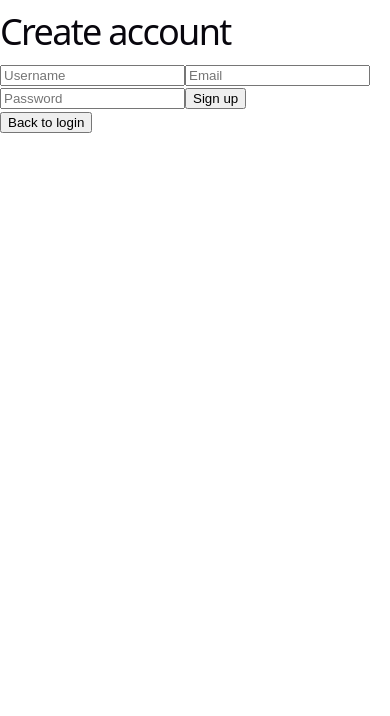
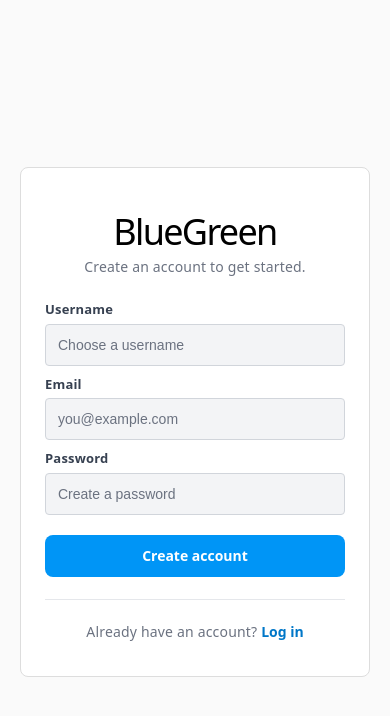
Before and after one commit to PinkThePanther/aws-bluegreen-flask, a React (Vite) app in the folder frontend/: page / in a window 390 px wide. Both pictures are taken after typing "name@example.com", "Sample123" into the empty fields and a click on the button "Create account". Shown: the top 716 px of the page. Built offline with nearby package versions, Linux system fonts and the light colour scheme.

Commit message:
Fix signup route and backend signup flow

```diff
--- a/frontend/src/App.css
+++ b/frontend/src/App.css
@@ -45,11 +45,13 @@
 }
 
 .login-card {
-  width: 350px;
+  width: min(350px, calc(100% - 40px));
   padding: 40px;
   border: 1px solid #ddd;
+  border-radius: 8px;
   background: white;
   text-align: center;
+  box-sizing: border-box;
 }
 
 .login-logo {
@@ -67,14 +69,31 @@
   gap: 10px;
 }
 
+.form-field {
+  display: flex;
+  flex-direction: column;
+  gap: 6px;
+  text-align: left;
+}
+
+.form-label {
+  font-size: 13px;
+  line-height: 1.3;
+  font-weight: 600;
+  color: #374151;
+}
+
 
 .login-input {
+  width: 100%;
+  min-height: 42px;
   padding: 12px;
   border: 1px solid #d1d5db;
   border-radius: 4px;
   font-size: 14px;
   color: #111827;
   background-color: #f3f4f6;
+  box-sizing: border-box;
 }
 
 .login-input::placeholder {
@@ -82,17 +101,82 @@
   opacity: 1;
 }
 
+.login-button,
+.signup-button {
+  width: 100%;
+  min-height: 42px;
+  padding: 10px 16px;
+  border-radius: 8px;
+  font: inherit;
+  font-size: 14px;
+  line-height: 20px;
+  font-weight: bold;
+  cursor: pointer;
+  box-sizing: border-box;
+}
+
 .login-button {
   margin-top: 10px;
-  padding: 10px;
   border: none;
-  border-radius: 8px;
   background: #0095f6;
   color: white;
-  font-weight: bold;
+}
+
+.signup-button {
+  border: 1px solid #0095f6;
+  background: white;
+  color: #0077c8;
+}
+
+.login-button:hover {
+  background: #0086df;
+}
+
+.signup-button:hover {
+  background: #f0f8ff;
+}
+
+.login-button:focus-visible,
+.signup-button:focus-visible,
+.login-input:focus-visible {
+  outline: 3px solid rgba(0, 149, 246, 0.25);
+  outline-offset: 2px;
+}
+
+.signup-intro {
+  margin: -18px 0 24px;
+  color: #6b7280;
+  font-size: 14px;
+  line-height: 1.5;
+}
+
+.auth-footer {
+  margin-top: 22px;
+  padding-top: 20px;
+  border-top: 1px solid #e5e7eb;
+  color: #6b7280;
+  font-size: 14px;
+}
+
+.text-button {
+  padding: 0;
+  border: 0;
+  background: transparent;
+  color: #0077c8;
+  font: inherit;
+  font-weight: 600;
   cursor: pointer;
 }
 
+.text-button:hover {
+  text-decoration: underline;
+}
+
+@media (max-width: 480px) {
+  .login-card {
+    padding: 32px 24px;
+  }
+}
 
 .post-image {
   width: 100%;
--- a/frontend/src/pages/Signup.jsx
+++ b/frontend/src/pages/Signup.jsx
@@ -26,39 +26,66 @@ function Signup({ onBackToLogin }) {
   }
 
   return (
-    <div>
-      <h1>Create account</h1>
+    <div className="login-page">
+      <div className="login-card">
+        <h1 className="login-logo">BlueGreen</h1>
+        <p className="signup-intro">Create an account to get started.</p>
 
-      <form onSubmit={handleSignup}>
+        <form className="login-form" onSubmit={handleSignup}>
+          <label className="form-field">
+            <span className="form-label">Username</span>
             <input
+              className="login-input"
               type="text"
-          placeholder="Username"
+              name="username"
+              autoComplete="username"
+              placeholder="Choose a username"
               value={username}
               onChange={(event) => setUsername(event.target.value)}
+              required
             />
+          </label>
 
+          <label className="form-field">
+            <span className="form-label">Email</span>
             <input
+              className="login-input"
               type="email"
-          placeholder="Email"
+              name="email"
+              autoComplete="email"
+              placeholder="you@example.com"
               value={email}
               onChange={(event) => setEmail(event.target.value)}
+              required
             />
+          </label>
 
+          <label className="form-field">
+            <span className="form-label">Password</span>
             <input
+              className="login-input"
               type="password"
-          placeholder="Password"
+              name="password"
+              autoComplete="new-password"
+              placeholder="Create a password"
               value={password}
               onChange={(event) => setPassword(event.target.value)}
+              required
             />
+          </label>
 
-        <button type="submit">
-          Sign up
+          <button type="submit" className="login-button">
+            Create account
           </button>
         </form>
 
-      <button onClick={onBackToLogin}>
-        Back to login
+        <p className="auth-footer">
+          Already have an account?{" "}
+          <button type="button" className="text-button" onClick={onBackToLogin}>
+            Log in
           </button>
+        </p>
+      </div>
     </div>
   );
 }
```
Also changed, not shown: 2 other files (tests, documents, lock files or other folders). Lines whose indentation alone changed are shown as unchanged.
